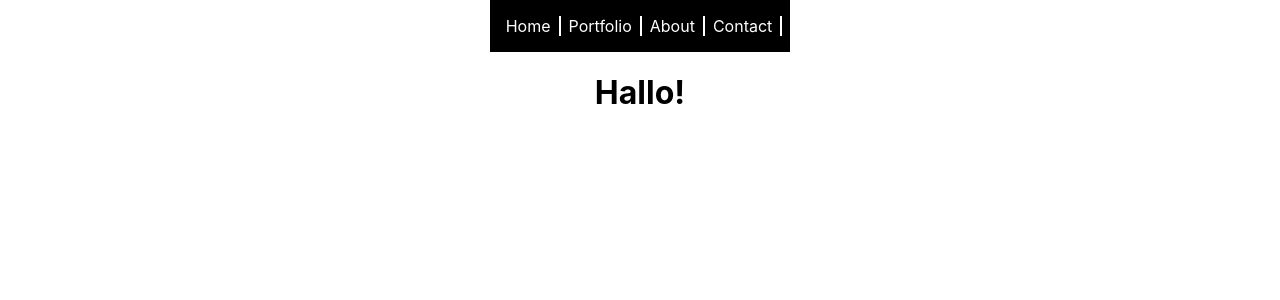
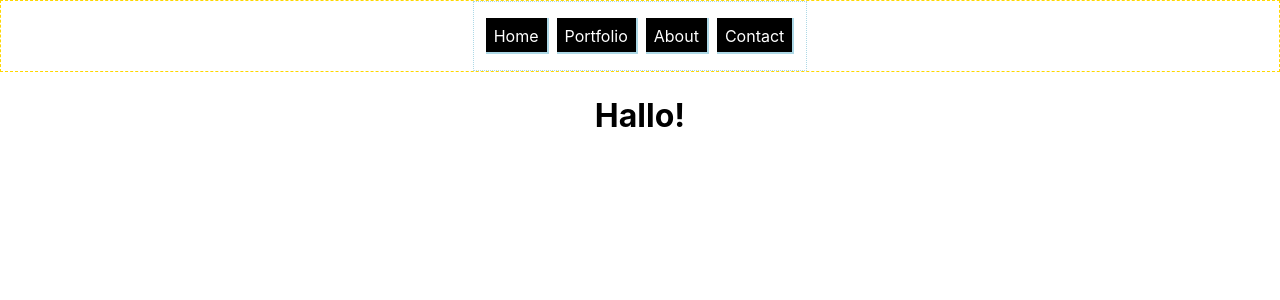
Before and after one commit to arejasverduras/portfolio, a React (Create React App) app: page / in a window 1280 px wide. Shown: the top 300 px of the page. Built offline with nearby package versions, Linux system fonts and the light colour scheme.

Commit message:
set header styles & border to viewcomponent edges & styles

```diff
--- a/src/App.css
+++ b/src/App.css
@@ -2,43 +2,17 @@
   text-align: center;
 }
 
-.App-logo {
-  height: 40vmin;
-  pointer-events: none;
-}
-
-@media (prefers-reduced-motion: no-preference) {
-  .App-logo {
-    animation: App-logo-float infinite 3s ease-in-out;
-  }
-}
 
 .App-header {
-  /* min-height: 100vh;
-  display: flex;
-  flex-direction: column;
-  align-items: center;
-  justify-content: center;
-  font-size: calc(10px + 2vmin); */
   max-height: 70px;
   display: flex;
   justify-content: center;
+  border: 1px dashed gold;
 }
 
-@keyframes App-logo-float {
-  0% {
-    transform: translateY(0);
-  }
-  50% {
-    transform: translateY(10px);
-  }
-  100% {
-    transform: translateY(0px);
-  }
-}
 
 nav {
-  background-color: black;
+  border: 1px dotted lightblue;
   display: flex;
 
 }
@@ -52,11 +26,32 @@ nav ul {
 
 nav li {
   list-style-type: none;
-  padding: 0 8px;
-  border-right: 2px solid white;
+  background-color: black;
+  padding: 8px;
+  margin: 0px 4px;
+  border-right: 2px solid lightblue;
+  border-bottom: 2px solid lightblue;
 }
 
 nav a {
   color: white;
   text-decoration: none;
 }
+
+@media (prefers-reduced-motion: no-preference) {
+  h1 {
+    animation: item-float infinite 3s ease-in-out;
+  }
+}
+
+@keyframes item-float {
+  0% {
+    transform: translateY(0);
+  }
+  50% {
+    transform: translateY(10px);
+  }
+  100% {
+    transform: translateY(0px);
+  }
+}
--- a/src/App.js
+++ b/src/App.js
@@ -45,7 +45,6 @@ function App() {
         <Route exact path="/portfolio" element={<Portfolio/>}/>
         <Route exact path="/about" element={<About/>}/>
         <Route exact path="/contact" element={<Contact/>}/>
-
       </Routes>
 
     </main>
```
